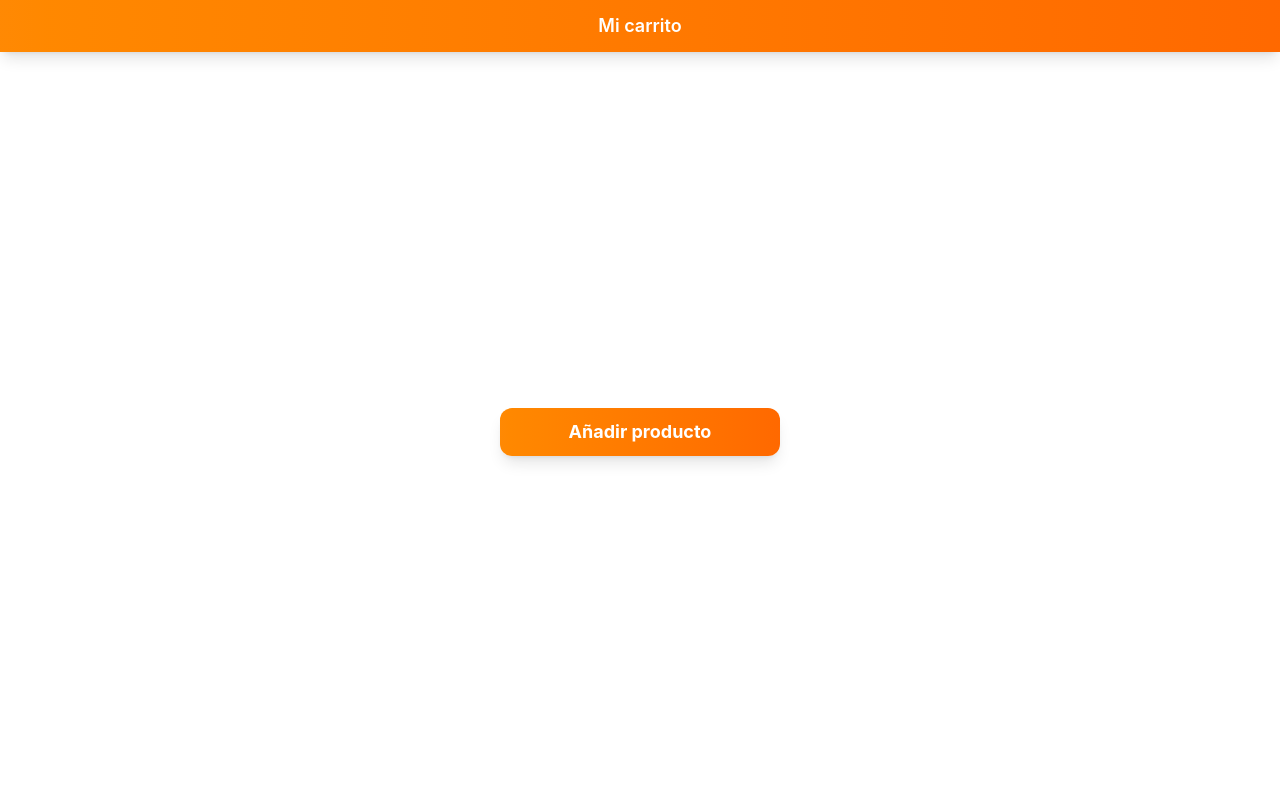
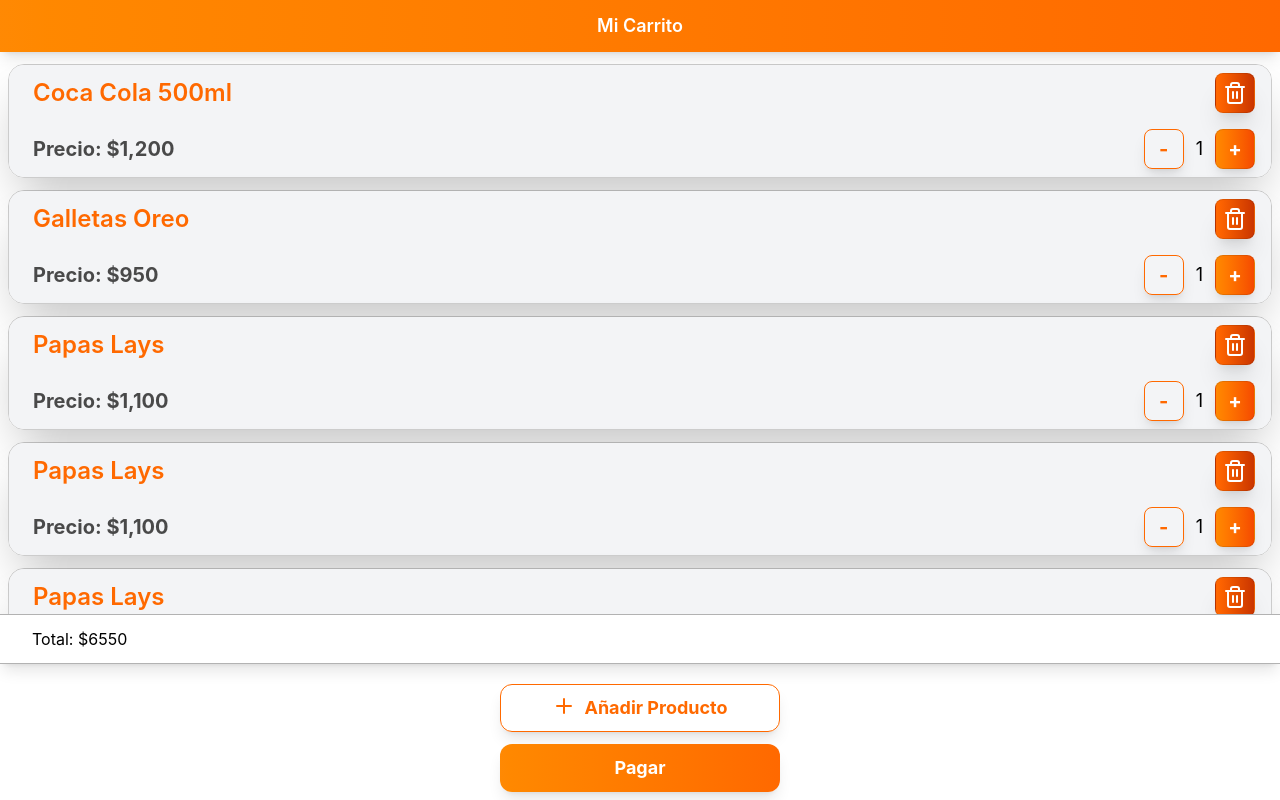
Before and after one commit to palavecino12/Zapi, a React (Vite) app in the folder frontend/: page / in a window 1280 px wide. Built offline with nearby package versions, Linux system fonts and the light colour scheme; what @zxing/browser would draw is missing.

Commit message:
En viewCart cree la logica de que si no tenemos productos salga solo el boton de agregar y un icono de carrito vacio y si hay productos que muestre la lista y se añade el boton de pagar. Elimine el componente ViewHome

```diff
--- a/frontend/src/App.tsx
+++ b/frontend/src/App.tsx
@@ -1,5 +1,4 @@
 import { BrowserRouter, Route, Routes } from "react-router-dom"
-import ViewHome from "./pages/client/ViewHome"
 import { ViewScan } from "./pages/client/ViewScan"
 import ViewInfo from "./pages/client/ViewInfo"
 import { ViewCart } from "./pages/client/ViewCart"
@@ -8,7 +7,7 @@
     return (
         <BrowserRouter>
             <Routes>
-                <Route path="/" element={<ViewHome/>}/>
+                <Route path="/" element={<ViewCart/>}/>
                 <Route path="/scan" element={<ViewScan/>}/>
                 <Route path="/product" element={<ViewInfo/>}/>
                 <Route path="/cart" element={<ViewCart/>}/>
--- a/frontend/src/cart/CartList.tsx
+++ b/frontend/src/cart/CartList.tsx
@@ -1,22 +1,26 @@
 import CartItem from "./CartItem";
-
-type Producto = {
-  id: number;
-  nombre: string;
-  precio: number;
-};
+import { ShoppingCart } from "lucide-react";
+import type { Producto } from "../types/product.types";
 
 type Props = {
   carrito: Producto[];
 };
 
 function CartList({ carrito }: Props) {
+
+  const total = carrito.reduce(
+    (acumulador, producto) => acumulador + producto.precio,0
+  );
+
   return (
     <div className="flex flex-col h-[75vh]">
-
       {carrito.length === 0 ? (
-        <p>El carrito está vacío</p>
+        <div className="flex flex-col justify-center h-full items-center">
+          <ShoppingCart size={170} strokeWidth={0.8} />
+          <h2>El carrito esta vacio</h2>
+        </div>
       ) : (
+        <>
           <div className="flex-1 overflow-y-auto flex flex-col gap-3 pb-10">
             {carrito.map((producto) => (
               <CartItem
@@ -26,12 +30,12 @@
               />
             ))}
           </div>
+
+          <p className="border-b border-t border-black/30 p-3 pl-8 shadow-lg">
+            Total: ${total}
+          </p>
+        </>
       )}
-
-      <p className="border-b border-t border-black/30 p-2 pl-8 shadow-lg">
-        total:
-      </p>
-
     </div>
   );
 }
--- a/frontend/src/pages/client/ViewCart.tsx
+++ b/frontend/src/pages/client/ViewCart.tsx
@@ -1,11 +1,12 @@
 import { useNavigate } from "react-router-dom";
-import  CartList  from "../../cart/CartList";
+import CartList from "../../cart/CartList";
 import { Button } from "../../components/Button";
 import { Plus } from 'lucide-react';
 import Header from "../../components/Header";
+import type { Producto } from "../../types/product.types";
 
 export const ViewCart = () => {
-  const navigate=useNavigate()
+  const navigate = useNavigate()
 
   //Funcion para consumir el endpoint para pagar
   const pagar = async () => {
@@ -18,13 +19,8 @@
     window.location.href = data.url;
   };
 
-  return (
-    <div className="flex flex-col items-center">
-
-      <Header title="Mi Carrito"/>
-
-      <CartList
-        carrito={[
+  //Variable de simulacion hasta que se complete el back
+  const carrito: Producto[] = [
     {
       id: 1,
       nombre: "Coca Cola 500ml",
@@ -55,17 +51,23 @@
       nombre: "Papas Lays",
       precio: 1100,
     },
-          {
-            id: 7,
-            nombre: "Papas Lays",
-            precio: 1100,
-          },
 
-        ]}/>
+
+  ]
+
+  return (
+    <div className="flex flex-col items-center">
+
+      <Header title="Mi Carrito" />
+
+      <CartList
+        carrito={carrito} />
 
       <div className="flex flex-col gap-3 mt-5">
-        <Button variant="secundario" onClick={()=>{navigate("/scan")}}><div className="flex justify-center gap-2"><Plus />Añadir Producto</div></Button>
+        <Button variant="secundario" onClick={() => { navigate("/scan") }}><div className="flex justify-center gap-2"><Plus />Añadir Producto</div></Button>
+        {carrito.length !== 0 &&
         <Button onClick={pagar}>Pagar</Button>
+        }
       </div>
     </div>
   );
--- a/frontend/src/pages/client/ViewHome.tsx
+++ /dev/null
@@ -1,22 +0,0 @@
-import { Button } from "../../components/Button";
-import { useNavigate } from "react-router-dom";
-import Header from "../../components/Header";
-
-
-
-const ViewHome = () => {
-  const navigate = useNavigate()
-
-  return (
-    <div className="flex flex-col items-center h-screen">
-      <Header />
-      <div className="m-auto">
-        <Button onClick={() => navigate("/scan")}>
-          Añadir producto
-        </Button>
-      </div>
-    </div>
-  );
-};
-
-export default ViewHome;
--- /dev/null
+++ b/frontend/src/types/product.types.ts
@@ -0,0 +1,5 @@
+export type Producto = {
+    id: number;
+    nombre: string;
+    precio: number;
+};
```
Lines whose indentation alone changed are shown as unchanged.
